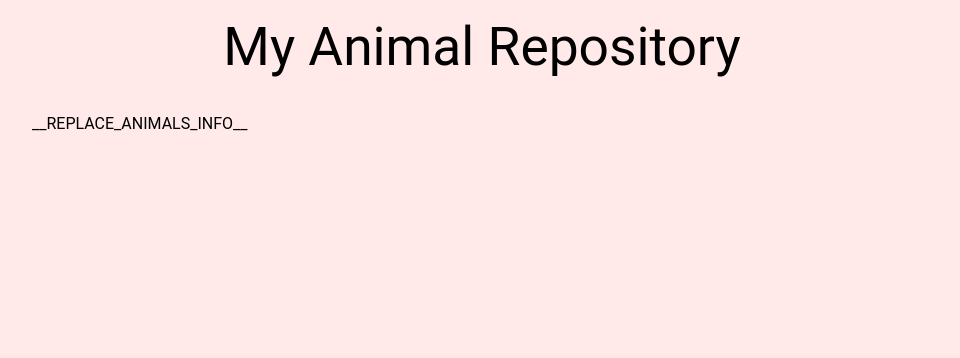
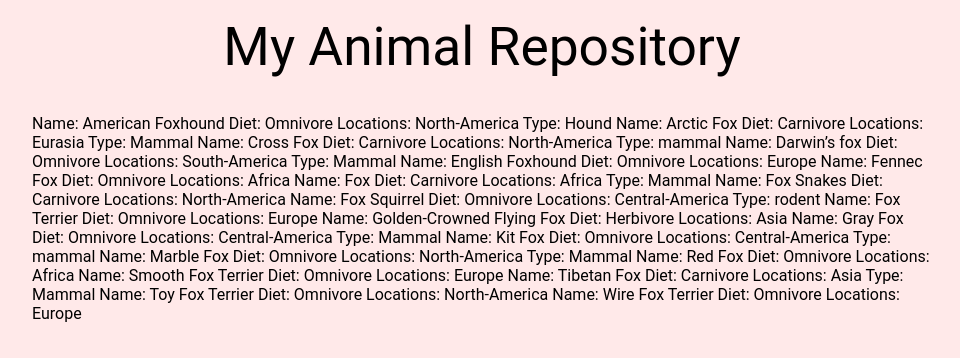
Before and after one commit to AnaKies/My-Zootopia, a plain HTML site: page animals_template.html in a window 1280 px wide. Shown: the whole page, without its empty margins (158-1118 px from the left). Drawn offline with Linux system fonts and the light colour scheme.

Commit message:
gring animal data into html.

```diff
--- a/animals_template.html
+++ b/animals_template.html
@@ -67,7 +67,93 @@
     <body>
         <h1>My Animal Repository</h1>
         <ul class="cards">
-            __REPLACE_ANIMALS_INFO__
+            Name: American Foxhound
+Diet: Omnivore
+Locations: North-America
+Type: Hound
+
+Name: Arctic Fox
+Diet: Carnivore
+Locations: Eurasia
+Type: Mammal
+
+Name: Cross Fox
+Diet: Carnivore
+Locations: North-America
+Type: mammal
+
+Name: Darwin’s fox
+Diet: Omnivore
+Locations: South-America
+Type: Mammal
+
+Name: English Foxhound
+Diet: Omnivore
+Locations: Europe
+
+Name: Fennec Fox
+Diet: Omnivore
+Locations: Africa
+
+Name: Fox
+Diet: Carnivore
+Locations: Africa
+Type: Mammal
+
+Name: Fox Snakes
+Diet: Carnivore
+Locations: North-America
+
+Name: Fox Squirrel
+Diet: Omnivore
+Locations: Central-America
+Type: rodent
+
+Name: Fox Terrier
+Diet: Omnivore
+Locations: Europe
+
+Name: Golden-Crowned Flying Fox
+Diet: Herbivore
+Locations: Asia
+
+Name: Gray Fox
+Diet: Omnivore
+Locations: Central-America
+Type: Mammal
+
+Name: Kit Fox
+Diet: Omnivore
+Locations: Central-America
+Type: mammal
+
+Name: Marble Fox
+Diet: Omnivore
+Locations: North-America
+Type: Mammal
+
+Name: Red Fox
+Diet: Omnivore
+Locations: Africa
+
+Name: Smooth Fox Terrier
+Diet: Omnivore
+Locations: Europe
+
+Name: Tibetan Fox
+Diet: Carnivore
+Locations: Asia
+Type: Mammal
+
+Name: Toy Fox Terrier
+Diet: Omnivore
+Locations: North-America
+
+Name: Wire Fox Terrier
+Diet: Omnivore
+Locations: Europe
+
+
         </ul>
     </body>
 </html>
```
Also changed, not shown: 1 other file.
